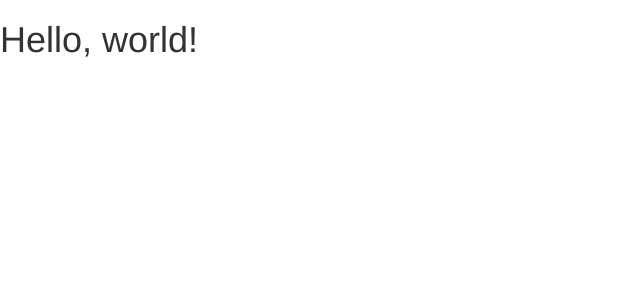
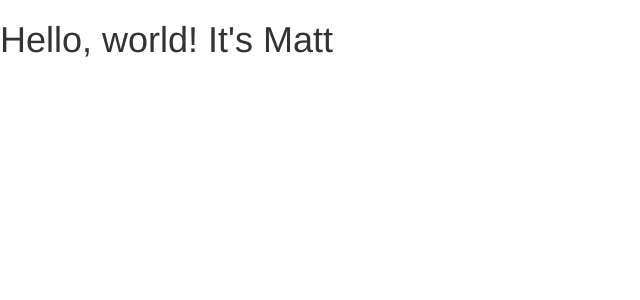
Before and after one commit to mrae19/overland-demo, a Jekyll site: the page bootstrap-4.0.0/index.html, which Jekyll copies as it is, in a window 1280 px wide. Shown: the top 300 px of the page, without its empty margins (0-640 px from the left). Built offline with Jekyll 4.4.1, drawn with Linux system fonts in a browser that asks for light colours; nearby versions of some CDN libraries; library files that are not in the unit come from our copies.

Commit message:
Kicking it off

```diff
--- a/bootstrap-4.0.0/index.html
+++ b/bootstrap-4.0.0/index.html
@@ -18,7 +18,7 @@
     <![endif]-->
   </head>
   <body>
-    <h1>Hello, world!</h1>
+    <h1>Hello, world! It's Matt</h1>
 
     <!-- jQuery (necessary for Bootstrap's JavaScript plugins) -->
     <script src="https://ajax.googleapis.com/ajax/libs/jquery/1.12.4/jquery.min.js"></script>
```
